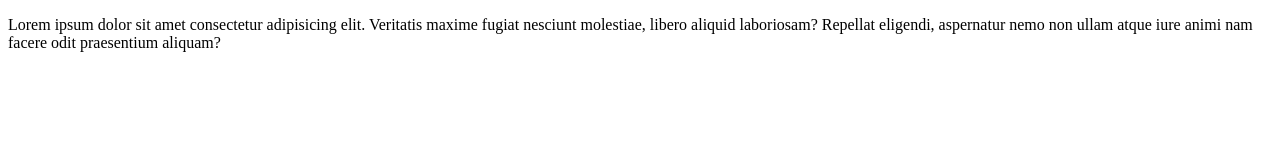
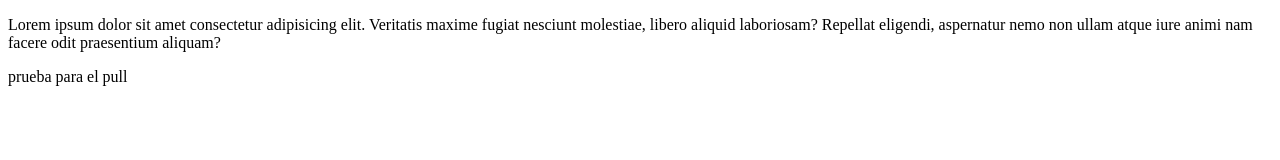
Before and after one commit to miguellaves/MiProyecto2, a plain HTML site: page perfil.html in a window 1280 px wide. Drawn offline with Linux system fonts and the light colour scheme.

Commit message:
Update perfil.html
añadiendo p para el pull de prueba

```diff
--- a/perfil.html
+++ b/perfil.html
@@ -9,5 +9,6 @@
     <div class="container">
         <p>Lorem ipsum dolor sit amet consectetur adipisicing elit. Veritatis maxime fugiat nesciunt molestiae, libero aliquid laboriosam? Repellat eligendi, aspernatur nemo non ullam atque iure animi nam facere odit praesentium aliquam?</p>
     </div>
+    <p>prueba para el pull</p>
 </body>
 </html>
```
